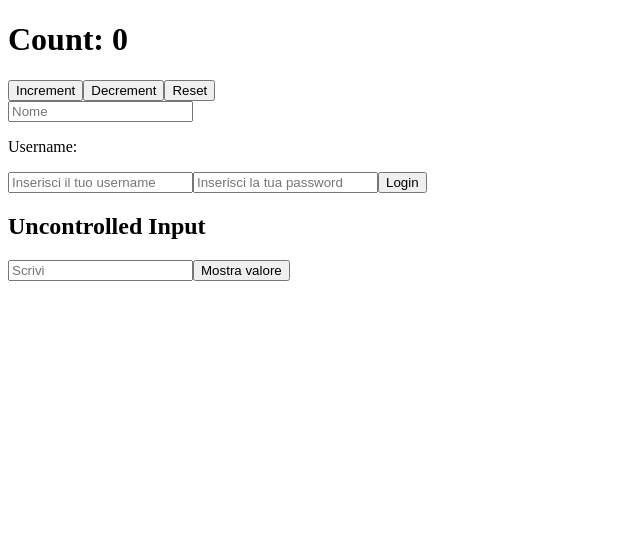
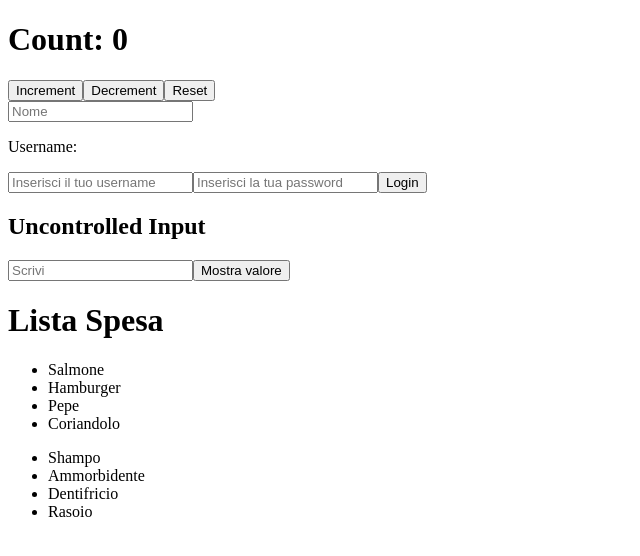
Before and after one commit to Rodobrodo2/React, a React (Vite) app in the folder react-es/: page / in a window 1280 px wide. Shown: the top 556 px of the page, without its empty margins (0-640 px from the left). Built offline with nearby package versions, Linux system fonts and the light colour scheme.

Commit message:
Lista in react

```diff
--- a/react-es/src/App.jsx
+++ b/react-es/src/App.jsx
@@ -3,8 +3,12 @@ import Counter from "./Counter";
 import TextInput from "./TextInput";
 import LoginForm from "./LoginForm";
 import UncontrolledInput from "./UncontrolledInput";
+import ItemList from "./ItemList";
 
 const App = () => {
+  const foodList = ["Salmone", "Hamburger", "Pepe", "Coriandolo"]
+  const bathList = ["Shampo", "Ammorbidente", "Dentifricio", "Rasoio"]
+
 
   return (
     <>
@@ -12,6 +16,11 @@ const App = () => {
       <TextInput />
       <LoginForm />
       <UncontrolledInput />
+      <div>
+        <h1>Lista Spesa</h1>
+        <ItemList items={foodList}/>
+        <ItemList items={bathList}/>
+      </div>
     </>
   );
 }
--- /dev/null
+++ b/react-es/src/ItemList.jsx
@@ -0,0 +1,11 @@
+const ItemList = ({ items }) => {
+    return (
+        <ul>
+            {items.map((item, index) => (
+               <li key={index}>{item}</li>
+            ))}
+        </ul>
+    );
+};
+
+export default ItemList;
```
